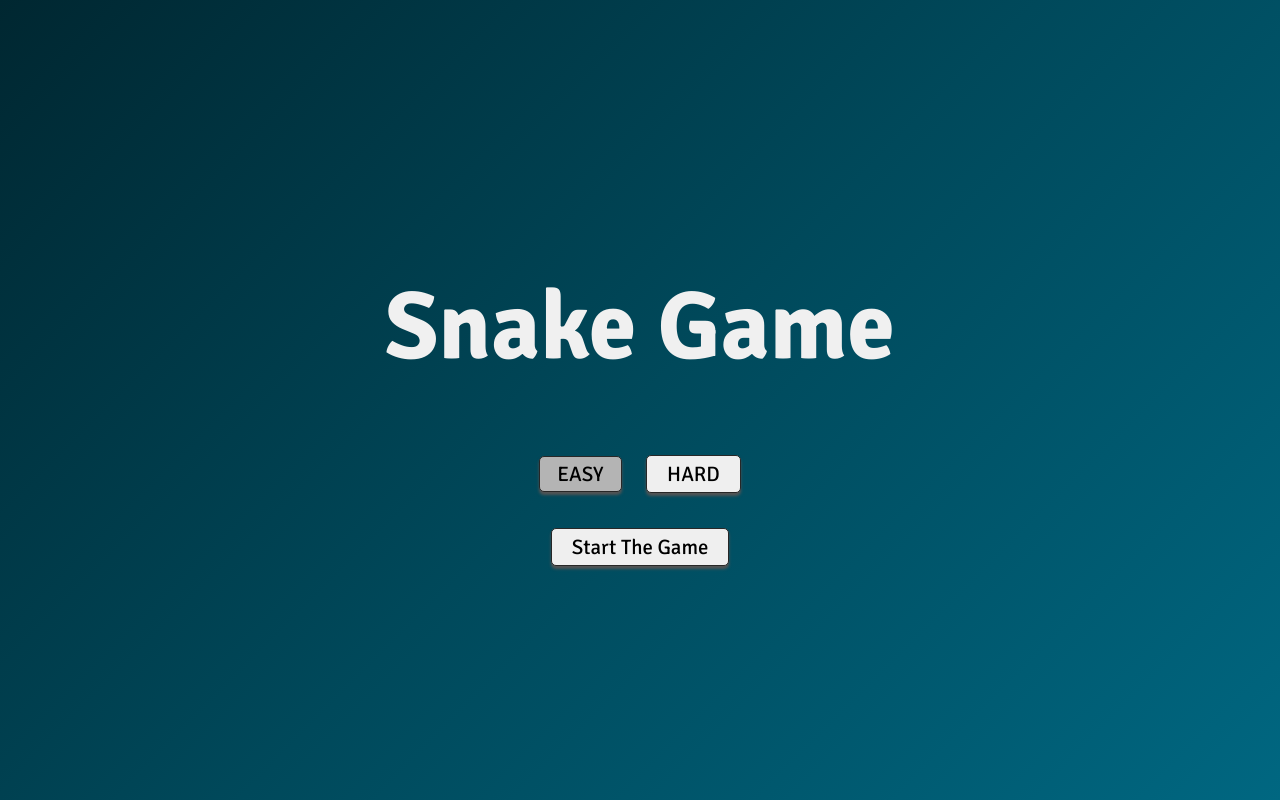
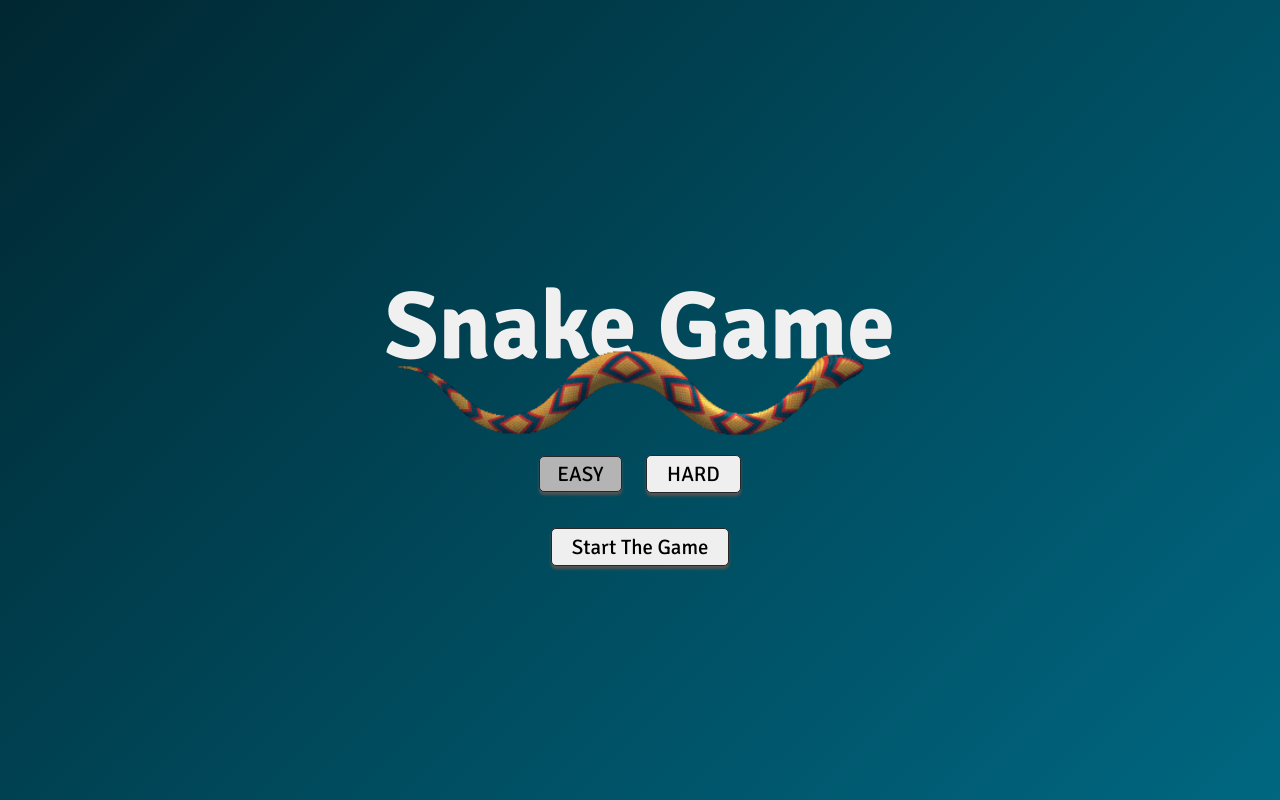
Before and after one commit to ZahraAlaali/snakeGame, a plain HTML site: page index.html in a window 1280 px wide. Drawn offline with Linux system fonts and the light colour scheme.

Commit message:
add snake img in page1

```diff
--- a/index.html
+++ b/index.html
@@ -14,5 +14,8 @@
       <button>HARD</button>
     </div>
     <button class="start">Start The Game</button>
+    <div class="backImg">
+      <img src="./images/snake.gif" alt="Snake Moving" />
+    </div>
   </body>
 </html>
--- a/style.css
+++ b/style.css
@@ -153,3 +153,10 @@ button:hover {
 #page1 h1 {
   font-size: 6rem;
 }
+
+.backImg {
+  position: absolute;
+}
+.backImg img {
+  width: 550px;
+}
```
Also changed, not shown: images/snake.gif (added).
